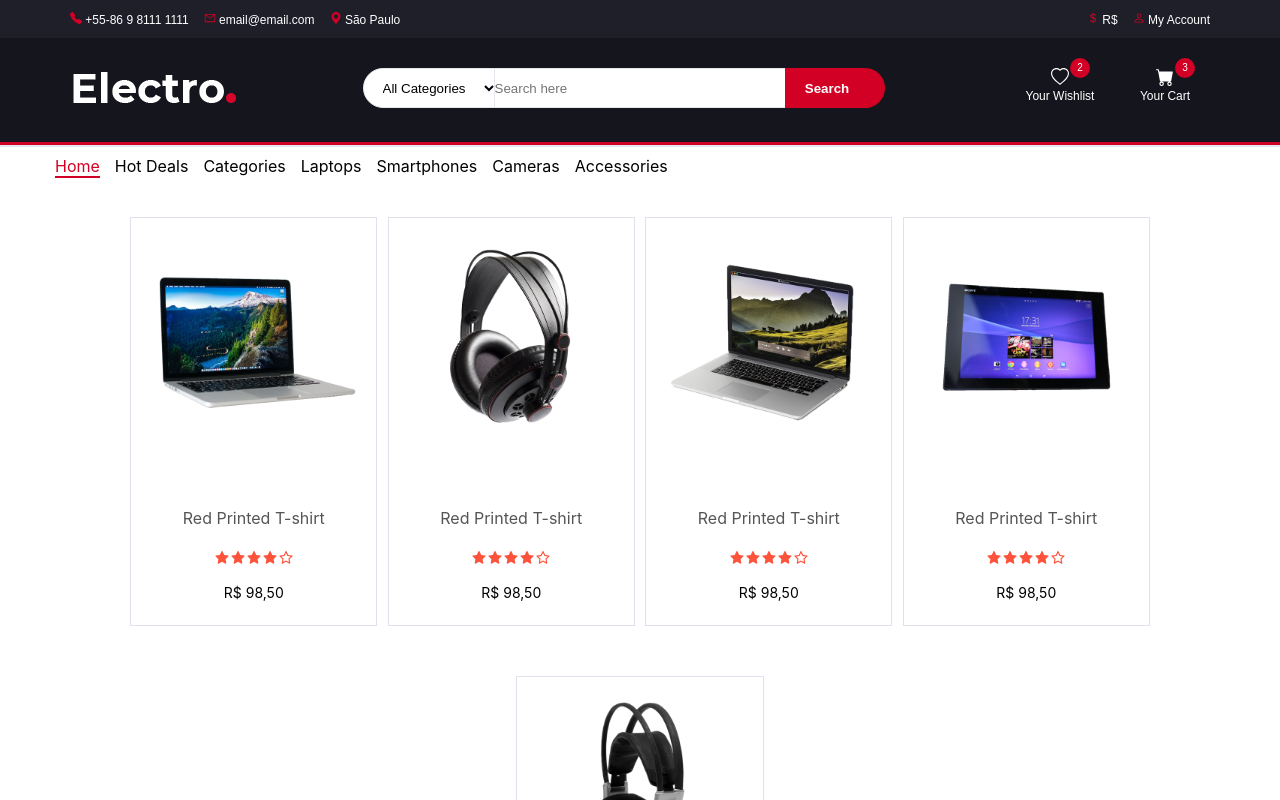
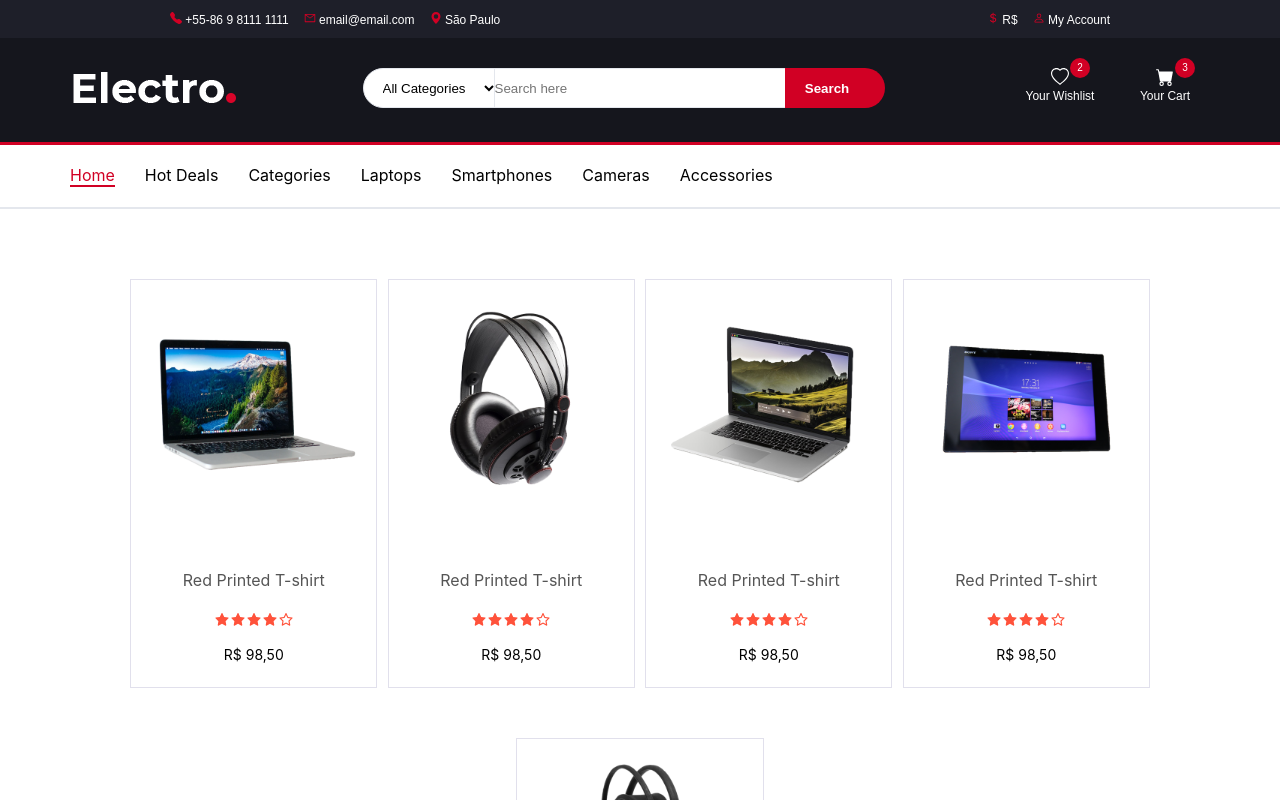
Before and after one commit to RenatoBarrosDeLima/liven, a Next.js app: page / in a window 1280 px wide. Shown: the top 800 px of the page. Built offline with nearby package versions, Linux system fonts and the light colour scheme.

Commit message:
feat: css styled-component improvement

```diff
--- a/src/Components/TopHeader/index.tsx
+++ b/src/Components/TopHeader/index.tsx
@@ -28,7 +28,6 @@ const TopHeader: React.FC<TopHeaderProps> = ({ phone, address, email }) => {
     <>
       <Container>
         <Content>
-          <Row>
           <LeftUL>
             <Li>
               <ButtonHeader href="#">
@@ -58,7 +57,6 @@ const TopHeader: React.FC<TopHeaderProps> = ({ phone, address, email }) => {
               </ButtonHeader>
             </Li>
           </RightUL>
-          </Row>
         </Content>
       </Container>
     </>
--- a/src/Components/TopHeader/styles.ts
+++ b/src/Components/TopHeader/styles.ts
@@ -4,17 +4,26 @@ export const ButtonHeader = styled.a`
   color: #fff;
 `;
 
-export const Container = styled.body`
-  font-family: "Montserrat", sans-serif;
-  font-weight: 400;
-  color: #333;
-`;
-
-export const Content = styled.div`
+export const Container = styled.div`
   padding-top: 10px;
   padding-bottom: 10px;
   background-color: #1e1f29;
   display: flex;
+`;
+
+export const Content = styled.div`
+  padding-right: 15px;
+  padding-left: 15px;
+  margin-right: auto;
+  margin-left: auto;
+
+  @media (min-width: 768px) {
+    width: 750px;
+  }
+
+  @media (min-width: 992px) {
+    width: 970px;
+  }
 `;
 
 export const LeftUL = styled.ul`
@@ -53,7 +62,6 @@ export const Row = styled.div`
   padding-left: 15px;
   margin-right: auto;
   margin-left: auto;
-  display: flow-root;
 
   @media (min-width: 768px) {
     width: 750px;
--- a/src/Containers/Navigation/styles.ts
+++ b/src/Containers/Navigation/styles.ts
@@ -24,10 +24,8 @@ export const Navs = styled.ul`
 `;
 
 export const Nav = styled.li<NavProps>`
-  margin: 10.5px -15px;
-
   position: relative;
-  display: block;
+  display: flex;
 
   @media (min-width: 768px) {
     float: left;
@@ -109,4 +107,5 @@ export const Container = styled.nav`
   background: #fff;
   border-bottom: 2px solid #e4e7ed;
   border-top: 3px solid #d10024;
+  display: flex;
 `;
--- a/src/Containers/Product/index.tsx
+++ b/src/Containers/Product/index.tsx
@@ -18,7 +18,6 @@ import {
 
 const Product = () => {
   return (
-    <>
     <SmallContainer>
       <Row>
         <Col4>
@@ -157,7 +156,6 @@ const Product = () => {
         </Col4>
       </Row>
     </SmallContainer>
-    </>
   );
 };
 
--- a/src/layout/Header/styles.ts
+++ b/src/layout/Header/styles.ts
@@ -24,10 +24,13 @@ export const Col6 = styled.div`
   }
 `;
 
-export const Container = styled.body`
+export const Container = styled.header`
   font-family: "Montserrat", sans-serif;
   font-weight: 400;
   color: #333;
+
+  display: block;
+  box-sizing: border-box;
 `;
 
 export const HeaderContainer = styled.div`
--- a/src/pages/_app.tsx
+++ b/src/pages/_app.tsx
@@ -1,6 +1,4 @@
 import "../../styles/globals.css";
-import "../../styles/styles.css";
-
 import type { AppProps } from "next/app";
 
 import Header from "../layout/Header";
```
Also changed, not shown: styles/styles.css (deleted). Lines whose indentation alone changed are shown as unchanged.
